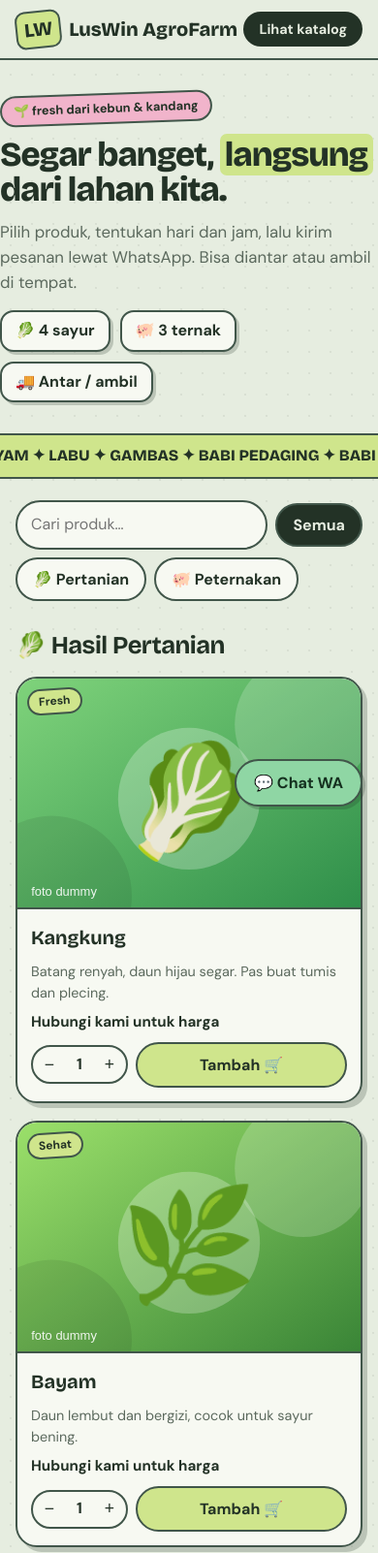
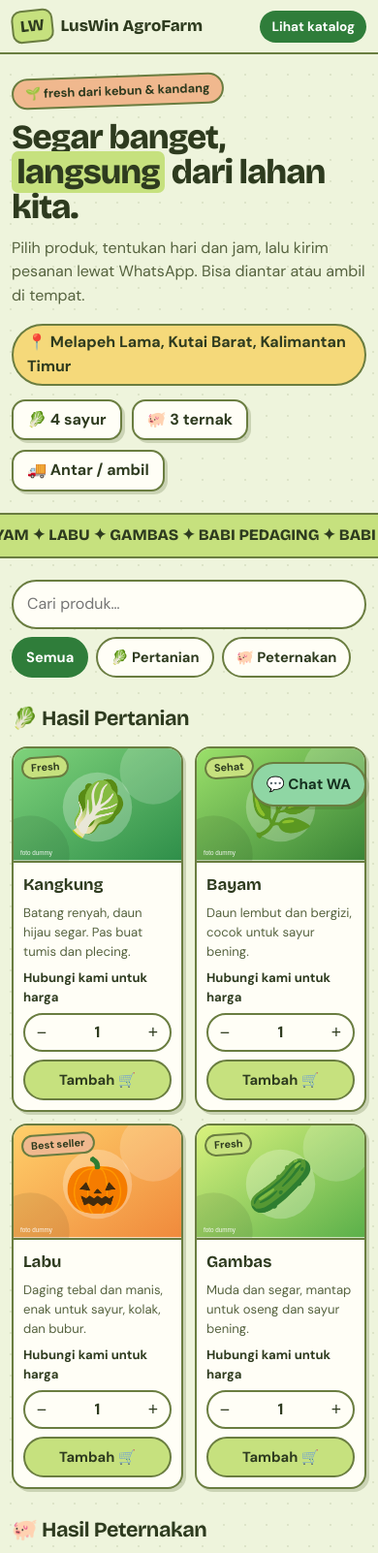
Before and after one commit to Katharina006/LusiWin-AgroFarm, a plain HTML site: page index.html in a window 390 px wide. Shown: the top 1602 px of the page at 97% size. Drawn offline with nearby package versions, Linux system fonts and the light colour scheme.

Commit message:
index.html

```diff
--- a/index.html
+++ b/index.html
@@ -4,16 +4,16 @@
 <meta charset="utf-8">
 <meta name="viewport" content="width=device-width, initial-scale=1, viewport-fit=cover">
 <title>LusWin AgroFarm – Katalog Tani &amp; Ternak</title>
-<meta name="description" content="Katalog hasil pertanian dan peternakan LusWin AgroFarm. Pesan lewat WhatsApp, antar atau ambil di tempat.">
+<meta name="description" content="Katalog hasil pertanian dan peternakan LusWin AgroFarm, Melapeh Lama, Kutai Barat, Kalimantan Timur. Pesan lewat WhatsApp, antar atau ambil di tempat.">
 <link rel="stylesheet" href="https://fonts.googleapis.com/css2?family=Bricolage+Grotesque:wght@500;700;800&family=DM+Sans:wght@400;500;700&display=swap">
 <style>
-/* Warna lembut supaya nyaman di mata. Mode gelap otomatis mengikuti perangkat. */
-:root{--bg:#e6ede0;--card:#f7f9f2;--ink:#233226;--mu:#5b695d;--line:#41564a;--lime:#cfe58c;--pink:#f1b4cb;--vio:#b9aff0;--on:#233226;--dot:rgba(35,50,38,.07);--sh:rgba(35,50,38,.22);
---hd:"Bricolage Grotesque","Arial Black",system-ui,sans-serif;--bd:"DM Sans",system-ui,-apple-system,"Segoe UI",sans-serif;
+/* Palet tema pertanian: hijau daun, kuning matahari, tanah liat. Selalu mode terang. */
+:root{color-scheme:light;--bg:#eef4dc;--card:#fffef6;--ink:#2e3b1f;--mu:#56633f;--line:#6a7d40;--leaf:#2f7d3a;--lime:#c6e17e;--clay:#f0b88e;--sun:#f5d97a;--on:#2e3b1f;--dot:rgba(106,125,64,.13);--sh:rgba(74,92,40,.22);
+--hd:"Bricolage Grotesque",system-ui,-apple-system,"Segoe UI",Roboto,sans-serif;--bd:"DM Sans",system-ui,-apple-system,"Segoe UI",sans-serif;
 box-sizing:border-box;padding-top:env(safe-area-inset-top,0px);padding-bottom:env(safe-area-inset-bottom,0px)}
-@media (prefers-color-scheme:dark){:root:not([data-theme="light"]){--bg:#151c16;--card:#1f2820;--ink:#e4ecdc;--mu:#9aa798;--line:#5a7062;--lime:#a9c66a;--pink:#d79bb4;--vio:#9d92dc;--on:#1a241c;--dot:rgba(228,236,220,.05);--sh:rgba(0,0,0,.35)}}
-:root[data-theme="dark"]{--bg:#151c16;--card:#1f2820;--ink:#e4ecdc;--mu:#9aa798;--line:#5a7062;--lime:#a9c66a;--pink:#d79bb4;--vio:#9d92dc;--on:#1a241c;--dot:rgba(228,236,220,.05);--sh:rgba(0,0,0,.35)}
 *{box-sizing:border-box}
+html{overflow-x:hidden;-webkit-text-size-adjust:100%}
+img,svg{max-width:100%}
 html{scroll-padding-top:calc(env(safe-area-inset-top,0px) + 70px);scroll-behavior:smooth}
 body{margin:0;background:var(--bg);background-image:radial-gradient(var(--dot) 1.5px,transparent 1.5px);background-size:22px 22px;color:var(--ink);font-family:var(--bd);line-height:1.55;padding-bottom:84px}
 body::before{content:"";position:fixed;inset:0 0 auto;height:env(safe-area-inset-top,0px);background:var(--bg);z-index:30}
@@ -22,12 +22,14 @@ nav{position:sticky;top:env(safe-area-inset-top,0px);z-index:20;background:var(-
 nav .w{display:flex;align-items:center;justify-content:space-between;height:60px}
 .logo{font-family:var(--hd);font-weight:800;font-size:1.25rem;display:flex;gap:8px;align-items:center}
 .logo i{font-style:normal;background:var(--lime);color:var(--on);border:2px solid var(--line);border-radius:10px;padding:2px 7px;transform:rotate(-6deg)}
-.cta{background:var(--ink);color:var(--bg);border:0;border-radius:999px;padding:9px 16px;font:700 .9rem var(--bd);text-decoration:none;cursor:pointer}
+.cta{background:var(--leaf);color:#fff;border:0;border-radius:999px;padding:9px 16px;font:700 .9rem var(--bd);text-decoration:none;cursor:pointer}
 .hero{padding:34px 0 10px}
-.pill{display:inline-block;background:var(--pink);color:var(--on);border:2px solid var(--line);border-radius:999px;padding:4px 12px;font-weight:700;font-size:.8rem;transform:rotate(-2deg)}
+.pill{display:inline-block;background:var(--clay);color:var(--on);border:2px solid var(--line);border-radius:999px;padding:4px 12px;font-weight:700;font-size:.8rem;transform:rotate(-2deg)}
 h1{font-family:var(--hd);font-weight:800;font-size:clamp(2.2rem,8vw,4.2rem);line-height:1.02;margin:14px 0 12px;letter-spacing:-.03em}
 h1 mark{background:var(--lime);color:var(--on);padding:0 .15em;border-radius:.2em;-webkit-box-decoration-break:clone;box-decoration-break:clone}
 .hero p{max-width:540px;color:var(--mu);font-size:1.05rem;margin:0 0 16px}
+.loc{display:inline-block;background:var(--sun);color:var(--on);border:2px solid var(--line);border-radius:999px;padding:5px 14px;font-weight:700;margin:0 0 14px}
+.why a{color:var(--leaf);font-weight:700}
 .chips{display:flex;gap:10px;flex-wrap:wrap}
 .chip{background:var(--card);border:2px solid var(--line);border-radius:14px;padding:7px 14px;font-weight:700;box-shadow:3px 3px 0 var(--sh)}
 .tick{overflow:hidden;border-block:2px solid var(--line);background:var(--lime);color:var(--on);margin:22px 0;white-space:nowrap}
@@ -38,7 +40,7 @@ h1 mark{background:var(--lime);color:var(--on);padding:0 .15em;border-radius:.2e
 input,textarea,select{font:inherit;color:var(--ink)}
 .bar input{flex:1 1 170px;padding:11px 14px;border:2px solid var(--line);border-radius:999px;background:var(--card)}
 .tab{padding:10px 16px;border:2px solid var(--line);border-radius:999px;background:var(--card);color:var(--ink);cursor:pointer;font:700 1rem var(--bd)}
-.tab.on{background:var(--ink);color:var(--bg)}
+.tab.on{background:var(--leaf);border-color:var(--leaf);color:#fff}
 h2{font-family:var(--hd);font-size:1.6rem;margin:26px 0 12px;letter-spacing:-.02em}
 .grid{display:grid;grid-template-columns:repeat(auto-fill,minmax(230px,1fr));gap:18px}
 .card{background:var(--card);border:2px solid var(--line);border-radius:22px;overflow:hidden;box-shadow:5px 5px 0 var(--sh);display:flex;flex-direction:column;transition:transform .15s,box-shadow .15s}
@@ -46,7 +48,7 @@ h2{font-family:var(--hd);font-size:1.6rem;margin:26px 0 12px;letter-spacing:-.02
 .ph{position:relative;border-bottom:2px solid var(--line)}
 .ph svg,.ph img{display:block;width:100%;height:auto}
 .bdg{position:absolute;top:10px;left:10px;background:var(--lime);color:var(--on);border:2px solid var(--line);border-radius:999px;padding:2px 10px;font-size:.75rem;font-weight:700;transform:rotate(-4deg)}
-.bdg.p{background:var(--pink)}.bdg.v{background:var(--vio)}
+.bdg.p{background:var(--clay)}.bdg.v{background:var(--sun)}
 .bd{padding:14px;display:flex;flex-direction:column;gap:8px;flex:1}
 .bd h3{font-family:var(--hd);margin:0;font-size:1.25rem}
 .bd p{margin:0;color:var(--mu);font-size:.9rem;flex:1}
@@ -61,13 +63,16 @@ h2{font-family:var(--hd);font-size:1.6rem;margin:26px 0 12px;letter-spacing:-.02
 .why{display:grid;grid-template-columns:repeat(auto-fit,minmax(200px,1fr));gap:14px;margin:36px 0}
 .why div{border:2px solid var(--line);border-radius:18px;padding:16px;background:var(--card)}
 .why b{display:block;font-family:var(--hd);font-size:1.1rem;margin-bottom:2px}
-footer{background:var(--ink);color:var(--bg);text-align:center;padding:26px 16px;margin-top:30px}
+footer{background:var(--lime);color:var(--on);border-top:2px solid var(--line);text-align:center;padding:26px 16px;margin-top:30px}
 footer b{font-family:var(--hd);font-size:1.2rem}
-footer p{margin:4px 0 0;opacity:.8;font-size:.85rem}
+footer p{margin:4px 0 0;font-size:.85rem}
 .dock{position:fixed;left:0;right:0;bottom:0;z-index:20;display:flex;gap:10px;justify-content:flex-end;padding:12px 16px calc(12px + env(safe-area-inset-bottom,0px));pointer-events:none}
 .dock>*{pointer-events:auto;border:2px solid var(--line);border-radius:999px;padding:12px 18px;font:700 1rem var(--bd);box-shadow:3px 3px 0 var(--sh);text-decoration:none;cursor:pointer}
-#cb{background:var(--ink);color:var(--bg);flex:1;max-width:340px}
+#cb{background:var(--leaf);color:#fff;flex:1;max-width:340px}
 .wa{background:#8fd6a4;color:#15301f}
+#dm{position:fixed;left:0;right:0;top:env(safe-area-inset-top,0px);z-index:60;background:var(--sun);color:var(--on);border-bottom:2px solid var(--line);padding:.6em 1em;font-weight:700;display:flex;gap:1em;justify-content:space-between;align-items:center}
+#dm[hidden]{display:none}
+#dm button{border:0;background:transparent;color:inherit;font-size:1.2em;cursor:pointer}
 .ov{position:fixed;inset:0;z-index:40;background:rgba(10,18,12,.55);display:flex;align-items:flex-end;justify-content:center}
 .ov[hidden]{display:none}
 .sheet{background:var(--bg);color:var(--ink);width:100%;max-width:560px;max-height:92vh;overflow:auto;border:2px solid var(--line);border-radius:22px 22px 0 0;padding:16px 16px calc(20px + env(safe-area-inset-bottom,0px))}
@@ -85,17 +90,47 @@ label input,label textarea{display:block;width:100%;margin-top:4px;padding:11px
 .hint{color:var(--mu);font-size:.85rem;margin:10px 0}
 #er{color:#c0443f;font-weight:700;min-height:1.4em;margin:6px 0 0}
 #send{width:100%;margin-top:6px}
-#toast{position:fixed;left:50%;bottom:90px;transform:translateX(-50%);background:var(--ink);color:var(--bg);padding:8px 16px;border-radius:999px;font-weight:700;z-index:50;opacity:0;transition:opacity .2s;pointer-events:none}
+#toast{position:fixed;left:50%;bottom:90px;transform:translateX(-50%);background:var(--leaf);color:#fff;padding:8px 16px;border-radius:999px;font-weight:700;z-index:50;opacity:0;transition:opacity .2s;pointer-events:none}
 #toast.on{opacity:1}
+/* ===== Responsif ===== */
+@media (min-width:1000px){.w{max-width:1180px}.grid{grid-template-columns:repeat(4,minmax(0,1fr))}}
+@media (hover:none){.card:hover{transform:none;box-shadow:5px 5px 0 var(--sh)}}
+@media (max-width:640px){
+ .w{padding:0 12px}
+ nav .w{height:54px}
+ .logo{font-size:1.05rem}
+ .cta{padding:8px 12px;font-size:.85rem}
+ .hero{padding-top:22px}
+ .hero p{font-size:1rem}
+ .bar input{flex:1 1 100%}
+ .tab{padding:9px 13px;font-size:.92rem}
+ h2{font-size:1.35rem}
+ .grid{grid-template-columns:repeat(2,minmax(0,1fr));gap:12px}
+ .card{border-radius:16px;box-shadow:3px 3px 0 var(--sh)}
+ .bd{padding:10px;gap:6px}
+ .bd h3{font-size:1.05rem}
+ .bd p{font-size:.82rem}
+ .pr{font-size:.82rem}
+ .row{flex-wrap:wrap}
+ .st{width:100%;justify-content:space-between}
+ .go{flex:1 1 100%;padding:9px;font-size:.92rem}
+ .bdg{font-size:.68rem;padding:1px 8px;top:8px;left:8px}
+ .why{grid-template-columns:1fr}
+ .dock{padding-left:12px;padding-right:12px}
+ .dock>*{padding:11px 14px;font-size:.95rem}
+}
+@media (max-width:400px){.two{grid-template-columns:1fr}}
 </style>
 </head>
 <body>
+<div id="dm" hidden><span>Kamu membuka dengan mode “Situs desktop”. Matikan di menu browser supaya tampilan pas di HP.</span><button id="dx" aria-label="Tutup">✕</button></div>
 <nav><div class="w"><div class="logo"><i>LW</i>LusWin AgroFarm</div><a class="cta" href="#katalog">Lihat katalog</a></div></nav>
 
 <div class="w hero">
 <span class="pill">🌱 fresh dari kebun &amp; kandang</span>
 <h1>Segar banget, <mark>langsung</mark> dari lahan kita.</h1>
 <p>Pilih produk, tentukan hari dan jam, lalu kirim pesanan lewat WhatsApp. Bisa diantar atau ambil di tempat.</p>
+<div class="loc">📍 Melapeh Lama, Kutai Barat, Kalimantan Timur</div><br>
 <div class="chips"><div class="chip">🥬 4 sayur</div><div class="chip">🐖 3 ternak</div><div class="chip">🚚 Antar / ambil</div></div>
 </div>
 <div class="tick"><div>KANGKUNG ✦ BAYAM ✦ LABU ✦ GAMBAS ✦ BABI PEDAGING ✦ BABI KAMPUNG ✦ KAMBING ✦ KANGKUNG ✦ BAYAM ✦ LABU ✦ GAMBAS ✦ BABI PEDAGING ✦ BABI KAMPUNG ✦ KAMBING ✦ </div></div>
@@ -112,9 +147,10 @@ label input,label textarea{display:block;width:100%;margin-top:4px;padding:11px
 <div><b>🌿 Selalu fresh</b>Dipanen sesuai pesanan biar tetap renyah.</div>
 <div><b>🤝 Langsung dari petani</b>Tanpa perantara, jelas asal-usulnya.</div>
 <div><b>🗓️ Atur sendiri jadwalnya</b>Pilih hari dan jam pengambilan atau pengantaran.</div>
+<div><b>📍 Lokasi kami</b>Melapeh Lama, Kutai Barat, Kalimantan Timur.<br><a href="https://www.google.com/maps/search/?api=1&amp;query=Melapeh+Lama+Kutai+Barat+Kalimantan+Timur" target="_blank" rel="noopener">Buka di Google Maps</a></div>
 </section>
 </main>
-<footer><b>LusWin AgroFarm</b><p>WhatsApp: 0853-8652-9303</p><p>Harga dan stok bisa berubah. Foto produk masih foto dummy.</p></footer>
+<footer><b>LusWin AgroFarm</b><p>📍 Melapeh Lama, Kutai Barat, Kalimantan Timur</p><p>WhatsApp: 0853-8652-9303</p><p>Harga dan stok bisa berubah. Foto produk masih foto dummy.</p></footer>
 
 <div class="dock"><button id="cb" hidden>🛒 Keranjang</button><a class="wa" id="fab" target="_blank" rel="noopener" href="#">💬 Chat WA</a></div>
 <div id="toast"></div>
@@ -134,7 +170,7 @@ label input,label textarea{display:block;width:100%;margin-top:4px;padding:11px
 <label>Jam<input type="time" id="tm"></label>
 </div>
 <label>Catatan khusus<textarea id="nt" rows="2" placeholder="Contoh: kangkung jangan banyak akar"></textarea></label>
-<p class="hint">Ongkir (jika diantar) dan total harga dikonfirmasi lewat WhatsApp.</p>
+<p class="hint">Ambil di tempat: Melapeh Lama, Kutai Barat. Ongkir (jika diantar) dan total harga dikonfirmasi lewat WhatsApp.</p>
 <div id="er" role="alert"></div>
 <button class="go" id="send">Kirim pesanan via WhatsApp</button>
 </div></div>
@@ -236,6 +272,15 @@ $("send").addEventListener("click",function(){
  window.open("https://wa.me/"+WA+"?text="+encodeURIComponent(L.join("\n")),"_blank");
 });
 
+// Deteksi HP yang memakai mode "Situs desktop" (layar kecil tapi lebar halaman besar)
+(function(){
+ var sw=Math.min(screen.width,screen.height),iw=window.innerWidth;
+ if(navigator.maxTouchPoints>0&&sw<700&&iw>=800){
+  var b=$("dm");b.hidden=false;b.style.fontSize=Math.round(14*iw/sw)+"px";
+  $("dx").addEventListener("click",function(){b.hidden=true});
+ }
+})();
+
 render();dock();
 </script>
 </body>
```
